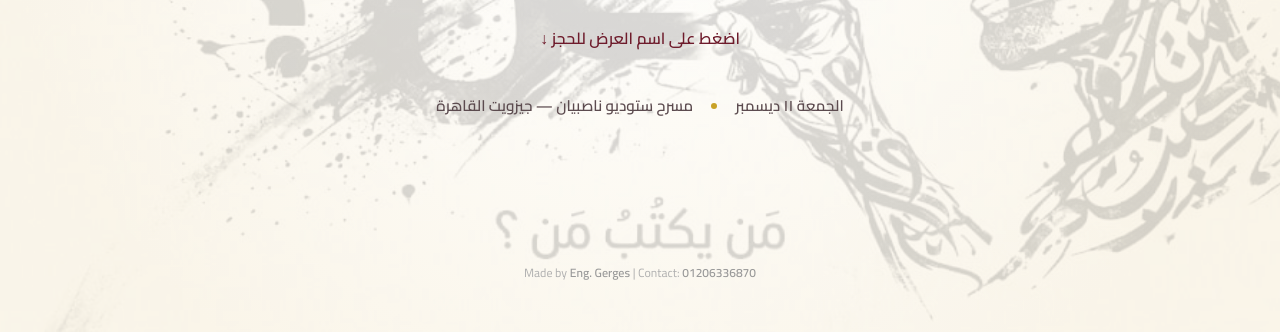
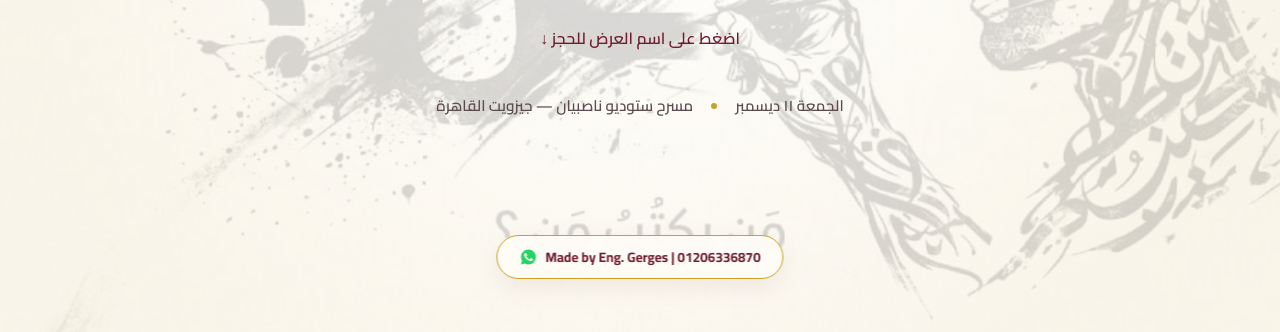
Before and after one commit to garges42/men-yaktub-men, a plain HTML site: page index.html in a window 1280 px wide. Shown: the part 468-800 px from the top of the page. Drawn offline with Linux system fonts and the light colour scheme; no server answers; a web font is replaced by a local one.

Commit message:
Update index.html

```diff
--- a/index.html
+++ b/index.html
@@ -26,6 +26,7 @@
   #intro .bg{background-image:var(--intro-img);background-size:cover;opacity:.15;mix-blend-mode:multiply;}
   #intro::before{content:'';position:absolute;inset:0;z-index:-1;background:radial-gradient(circle at 50% 40%, rgba(255,255,255,.9) 0%, rgba(250,245,234,1) 80%);}
   .intro-wrap{text-align:center;max-width:900px;margin-inline:auto; display: flex; flex-direction: column; min-height: 100%; justify-content: center; position: relative;}
+
   .eyebrow{letter-spacing:.5em;font-size:.85rem;font-weight:600;color:var(--burgundy);opacity:.75;margin-bottom:18px;padding-right:.5em;}
   .title{font-family:'Aref Ruqaa',serif;font-weight:700;font-size:clamp(3.2rem, 15vw, 8.5rem);line-height:1.15;color:var(--burgundy);cursor:pointer;user-select:none;transition:transform .4s cubic-bezier(.2,.8,.2,1), color .3s;text-shadow:0 2px 0 rgba(255,255,255,.6),0 18px 40px rgba(110,27,43,.22);animation:float 5s ease-in-out infinite;}
   .title:hover{transform:scale(1.04);color:#8a2236}
@@ -37,19 +38,46 @@
   .info{margin-top:38px;display:flex;flex-wrap:wrap;gap:10px 18px;justify-content:center;align-items:center;font-size:.95rem;font-weight:600;color:#5c4b4f;}
   .info .dot{width:6px;height:6px;border-radius:50%;background:var(--gold);display:inline-block}
 
-  /* الكريدت بتاعك - تم تعديله ليكون خفيف وتحت خالص */
-  .credit {
+  /* --- التصميم الإبداعي للكريدت (Digital Badge) --- */
+  .dev-badge {
     position: absolute;
-    bottom: 20px;
-    left: 0;
-    right: 0;
-    font-size: 0.75rem;
-    color: #b0b0b0;
-    text-align: center;
+    bottom: 25px;
+    left: 50%;
+    transform: translateX(-50%);
+    background: rgba(255, 253, 247, 0.85);
+    backdrop-filter: blur(8px);
+    -webkit-backdrop-filter: blur(8px);
+    border: 1.5px solid var(--gold);
+    border-radius: 50px;
+    padding: 8px 22px;
+    box-shadow: 0 8px 25px rgba(110, 27, 43, 0.08);
+    transition: all 0.3s ease;
     direction: ltr;
+    display: flex;
+    align-items: center;
+    justify-content: center;
   }
-  .credit a { color: #999; font-weight: 600; text-decoration: none; }
-  .credit a:hover { color: var(--burgundy); }
+  .dev-badge a {
+    display: flex;
+    align-items: center;
+    gap: 8px;
+    color: var(--burgundy);
+    text-decoration: none;
+    font-size: 0.85rem;
+    font-weight: 700;
+    font-family: 'Cairo', sans-serif;
+  }
+  .dev-badge:hover {
+    background: #fff;
+    border-color: var(--burgundy);
+    box-shadow: 0 12px 30px rgba(110, 27, 43, 0.15);
+    transform: translateX(-50%) translateY(-3px);
+  }
+  .dev-badge svg {
+    width: 18px;
+    height: 18px;
+    fill: #25D366;
+  }
 
   /* شاشة 2 */
   #booking{background:#1c1114}
@@ -112,7 +140,6 @@
   <div class="bg"></div>
   <div class="wrap intro-wrap">
 
-    <!-- المحتوى الأساسي في النص -->
     <div>
       <p class="eyebrow">عرض مسرحي</p>
       <h1 class="title" id="showTitle">من يكتب من</h1>
@@ -123,9 +150,12 @@
       </div>
     </div>
 
-    <!-- الكريدت بتاعك تحت خالص وبالإنجليزي -->
-    <div class="credit">
-      Made by <a href="https://wa.me/201206336870" target="_blank">Eng. Gerges</a> | Contact: <a href="https://wa.me/201206336870" target="_blank">01206336870</a>
+    <!-- الكارت مع الرسالة الجاهزة -->
+    <div class="dev-badge">
+      <a href="https://wa.me/201206336870?text=%D8%B9%D8%A7%D9%8A%D8%B2%20%D8%A7%D8%B9%D9%85%D9%84%20%D9%84%D9%8A%D9%86%D9%83%20%D8%AD%D8%AC%D8%B2%20%D8%AA%D8%B0%D8%A7%D9%83%D8%B1" target="_blank">
+        <svg viewBox="0 0 24 24"><path d="M12.04 2c-5.5 0-9.96 4.46-9.96 9.96 0 1.76.46 3.45 1.32 4.95L2 22l5.24-1.37a9.9 9.9 0 004.8 1.23h.01c5.5 0 9.96-4.46 9.96-9.96S17.54 2 12.04 2zm5.8 14.1c-.24.68-1.4 1.3-1.93 1.35-.5.05-1.13.07-1.83-.12-.42-.13-.95-.3-1.64-.6-2.9-1.25-4.8-4.17-4.94-4.37-.15-.2-1.18-1.57-1.18-3 0-1.42.75-2.12 1.02-2.4.26-.3.57-.37.77-.37.19 0 .38 0 .55.01.18.01.42-.07.65.5.24.6.8 2.05.87 2.2.07.15.12.32.02.52-.1.2-.15.32-.3.5-.15.17-.31.38-.44.51-.15.15-.3.31-.13.61.17.3.76 1.26 1.63 2.04 1.12 1 2.06 1.31 2.36 1.46.3.15.47.13.65-.08.17-.2.75-.87.95-1.17.2-.3.4-.25.67-.15.27.1 1.72.81 2.02.96.3.15.5.22.57.35.07.12.07.72-.17 1.4z"/></svg>
+        <span>Made by Eng. Gerges | 01206336870</span>
+      </a>
     </div>
 
   </div>
@@ -149,7 +179,6 @@
         <input id="phoneInput" type="tel" inputmode="numeric" placeholder="01xxxxxxxxx" autocomplete="tel" maxlength="11" />
       </div>
 
-      <!-- قائمة عدد التذاكر -->
       <div class="field">
         <label for="qtyInput">عدد التذاكر</label>
         <select id="qtyInput">
```
